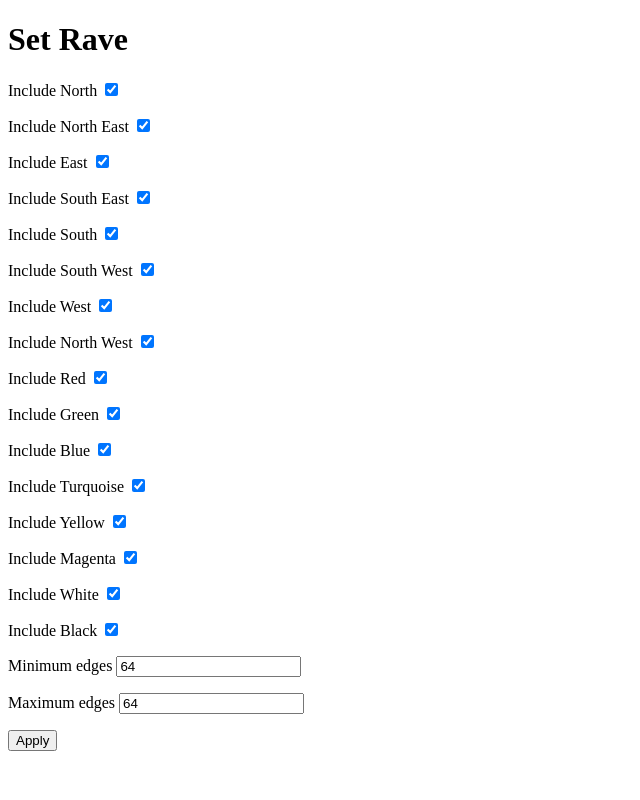
After one commit to RieCo432/sicrib, a Flask app: page /setrave in a window 1280 px wide. The commit adds this page. Shown: the whole page, without its empty margins (0-640 px from the left). Run offline with Flask 2, Linux system fonts and the light colour scheme.

Commit message:
added rave mode

```diff
--- a/led-controller/room.py
+++ b/led-controller/room.py
@@ -49,7 +49,6 @@ class Room:
             self.demo = False
         except ImportError:
             print("running in demo mode")
-            time.sleep(1)
             self.demo = True
             self.leds = [(0, 0, 0)] * self.num_leds
 
--- a/share/fx_config.json
+++ b/share/fx_config.json
@@ -1 +1 @@
-{"enabled": false, "brightness": 1.0, "effect": "epilepsy", "effect_params": {"static": {"red": 255, "green": 255, "blue": 255, "include_horizontal": true, "include_vertical": true}, "hue_color_span": {"start_index": 0, "starting_hue": 0.0, "ending_hue": 360.0, "speed": 30.0, "compress": 10, "direction": "horizontal", "include_vertical": true, "include_horizontal": true}, "epilepsy": {"include_n": true, "include_ne": true, "include_e": true, "include_se": true, "include_s": true, "include_sw": true, "include_w": true, "include_nw": true, "include_red": true, "include_green": true, "include_blue": true, "include_turquoise": false, "include_yellow": false, "include_magenta": false, "include_white": false, "include_black": true}}, "addons": [{"name": "doorway_tracker", "enabled": true, "style": "middle_out", "blank_color": [0, 0, 0], "enter_color": [0, 255, 0], "exit_color": [255, 0, 0]}]}
+{"enabled": true, "brightness": 1.0, "effect": "rave", "effect_params": {"static": {"red": 255, "green": 255, "blue": 255, "include_horizontal": true, "include_vertical": true}, "hue_color_span": {"start_index": 0, "starting_hue": 0.0, "ending_hue": 360.0, "speed": 30.0, "compress": 10, "direction": "horizontal", "include_vertical": true, "include_horizontal": true}, "epilepsy": {"include_n": true, "include_ne": true, "include_e": true, "include_se": true, "include_s": true, "include_sw": true, "include_w": true, "include_nw": true, "include_red": true, "include_green": true, "include_blue": true, "include_turquoise": false, "include_yellow": false, "include_magenta": false, "include_white": false, "include_black": true}, "rave": {"include_n": true, "include_ne": true, "include_e": true, "include_se": true, "include_s": true, "include_sw": true, "include_w": true, "include_nw": true, "include_red": true, "include_green": true, "include_blue": true, "include_turquoise": true, "include_yellow": true, "include_magenta": true, "include_white": true, "include_black": true, "min_edges": 64, "max_edges": 64}}, "addons": [{"name": "doorway_tracker", "enabled": true, "style": "middle_out", "blank_color": [0, 0, 0], "enter_color": [0, 255, 0], "exit_color": [255, 0, 0]}]}
--- a/web-server/app.py
+++ b/web-server/app.py
@@ -1,7 +1,7 @@
 #! /usr/bin/python
 
 from flask import Flask, render_template, flash, redirect, url_for, request
-from forms import HueColorSpanForm, DoorwayTrackerForm, IndexForm, StaticForm, EpilepsyForm
+from forms import HueColorSpanForm, DoorwayTrackerForm, IndexForm, StaticForm, EpilepsyForm, RaveForm
 import json
 import os
 
@@ -176,6 +176,60 @@ def set_epilepsy():
         return render_template("epilepsy.html", form=form)
 
 
+@app.route("/setrave", methods=["GET", "POST"])
+def set_rave():
+    fx_config = get_current_fx_data()
+    form = RaveForm()
+    if form.validate_on_submit():
+        flash("Effect paramters accepted")
+        fx_config["effect_params"]["rave"]["include_n"] = form.include_n.data
+        fx_config["effect_params"]["rave"]["include_ne"] = form.include_ne.data
+        fx_config["effect_params"]["rave"]["include_e"] = form.include_e.data
+        fx_config["effect_params"]["rave"]["include_se"] = form.include_se.data
+        fx_config["effect_params"]["rave"]["include_s"] = form.include_s.data
+        fx_config["effect_params"]["rave"]["include_sw"] = form.include_sw.data
+        fx_config["effect_params"]["rave"]["include_w"] = form.include_w.data
+        fx_config["effect_params"]["rave"]["include_nw"] = form.include_nw.data
+
+        fx_config["effect_params"]["rave"]["include_red"] = form.include_red.data
+        fx_config["effect_params"]["rave"]["include_green"] = form.include_green.data
+        fx_config["effect_params"]["rave"]["include_blue"] = form.include_blue.data
+        fx_config["effect_params"]["rave"]["include_turquoise"] = form.include_turquoise.data
+        fx_config["effect_params"]["rave"]["include_yellow"] = form.include_yellow.data
+        fx_config["effect_params"]["rave"]["include_magenta"] = form.include_magenta.data
+        fx_config["effect_params"]["rave"]["include_white"] = form.include_white.data
+        fx_config["effect_params"]["rave"]["include_black"] = form.include_black.data
+
+        fx_config["effect_params"]["rave"]["min_edges"] = form.min_edges.data
+        fx_config["effect_params"]["rave"]["max_edges"] = form.max_edges.data
+
+        set_current_fx_data(fx_config)
+        return redirect(url_for("index"))
+    else:
+        form.include_n.data = fx_config["effect_params"]["rave"]["include_n"]
+        form.include_ne.data = fx_config["effect_params"]["rave"]["include_ne"]
+        form.include_e.data = fx_config["effect_params"]["rave"]["include_e"]
+        form.include_se.data = fx_config["effect_params"]["rave"]["include_se"]
+        form.include_s.data = fx_config["effect_params"]["rave"]["include_s"]
+        form.include_sw.data = fx_config["effect_params"]["rave"]["include_sw"]
+        form.include_w.data = fx_config["effect_params"]["rave"]["include_w"]
+        form.include_nw.data = fx_config["effect_params"]["rave"]["include_nw"]
+
+        form.include_red.data = fx_config["effect_params"]["rave"]["include_red"]
+        form.include_green.data = fx_config["effect_params"]["rave"]["include_green"]
+        form.include_blue.data = fx_config["effect_params"]["rave"]["include_blue"]
+        form.include_turquoise.data = fx_config["effect_params"]["rave"]["include_turquoise"]
+        form.include_yellow.data = fx_config["effect_params"]["rave"]["include_yellow"]
+        form.include_magenta.data = fx_config["effect_params"]["rave"]["include_magenta"]
+        form.include_white.data = fx_config["effect_params"]["rave"]["include_white"]
+        form.include_black.data = fx_config["effect_params"]["rave"]["include_black"]
+
+        form.min_edges.data = fx_config["effect_params"]["rave"]["min_edges"]
+        form.max_edges.data = fx_config["effect_params"]["rave"]["max_edges"]
+
+        return render_template("rave.html", form=form)
+
+
 @app.route("/setdoorwaytracker", methods=["GET", "POST"])
 def set_doorway_tracker():
     current_addons = []
--- a/web-server/forms.py
+++ b/web-server/forms.py
@@ -7,7 +7,7 @@ class IndexForm(FlaskForm):
     enabled = BooleanField("enabled")
     brightness = DecimalField("brightness")
     effect = RadioField("effect", choices=["hue_color_span_rainbow", "hue_color_span_cycle",
-                                           "christmas_animation", "static", "epilepsy", "none"])
+                                           "christmas_animation", "static", "epilepsy", "rave", "none"])
     submit = SubmitField("Apply")
 
 
@@ -45,6 +45,31 @@ class EpilepsyForm(FlaskForm):
     submit = SubmitField("Apply")
 
 
+class RaveForm(FlaskForm):
+    include_n = BooleanField("Include North")
+    include_ne = BooleanField("Include North East")
+    include_e = BooleanField("Include East")
+    include_se = BooleanField("Include South East")
+    include_s = BooleanField("Include South")
+    include_sw = BooleanField("Include South West")
+    include_w = BooleanField("Include West")
+    include_nw = BooleanField("Include North West")
+
+    include_red = BooleanField("Include Red")
+    include_green = BooleanField("Include Green")
+    include_blue = BooleanField("Include Blue")
+    include_turquoise = BooleanField("Include Turquoise")
+    include_yellow = BooleanField("Include Yellow")
+    include_magenta = BooleanField("Include Magenta")
+    include_black = BooleanField("Include Black")
+    include_white = BooleanField("Include White")
+
+    min_edges = IntegerField("Minimum edges")
+    max_edges = IntegerField("Maximum edges")
+
+    submit = SubmitField("Apply")
+
+
 class StaticForm(FlaskForm):
     red = IntegerField("red")
     green = IntegerField("green")
--- a/web-server/templates/index.html
+++ b/web-server/templates/index.html
@@ -42,6 +42,7 @@
     <a href="/sethuecolorspan">Configure Hue Color Span</a><br><br>
     <a href="/setstatic">Configure Static</a><br><br>
     <a href="/setepilepsy">Configure epilepsy</a><br><br>
+    <a href="/setrave">Configure rave</a><br><br>
     <a href="/setdoorwaytracker">Configure Doorway Tracker</a>
 
 {% endblock %}
--- /dev/null
+++ b/web-server/templates/rave.html
@@ -0,0 +1,134 @@
+{% extends "base.html" %}
+{% block content %}
+     <h1>Set Rave</h1>
+     <form action="" method="post" novalidate>
+         {{ form.hidden_tag() }}
+         <p>
+             {{ form.include_n.label }}
+             {{ form.include_n() }}
+             {% for error in form.include_n.errors %}
+                 <span style="color: red;">[{{ error }}]</span>
+             {% endfor %}
+         </p>
+        <p>
+             {{ form.include_ne.label }}
+             {{ form.include_ne() }}
+             {% for error in form.include_ne.errors %}
+                 <span style="color: red;">[{{ error }}]</span>
+             {% endfor %}
+         </p>
+        <p>
+             {{ form.include_e.label }}
+             {{ form.include_e() }}
+             {% for error in form.include_e.errors %}
+                 <span style="color: red;">[{{ error }}]</span>
+             {% endfor %}
+         </p>
+        <p>
+             {{ form.include_se.label }}
+             {{ form.include_se() }}
+             {% for error in form.include_se.errors %}
+                 <span style="color: red;">[{{ error }}]</span>
+             {% endfor %}
+         </p>
+        <p>
+             {{ form.include_s.label }}
+             {{ form.include_s() }}
+             {% for error in form.include_s.errors %}
+                 <span style="color: red;">[{{ error }}]</span>
+             {% endfor %}
+         </p>
+        <p>
+             {{ form.include_sw.label }}
+             {{ form.include_sw() }}
+             {% for error in form.include_sw.errors %}
+                 <span style="color: red;">[{{ error }}]</span>
+             {% endfor %}
+         </p>
+        <p>
+             {{ form.include_w.label }}
+             {{ form.include_w() }}
+             {% for error in form.include_w.errors %}
+                 <span style="color: red;">[{{ error }}]</span>
+             {% endfor %}
+         </p>
+        <p>
+             {{ form.include_nw.label }}
+             {{ form.include_nw() }}
+             {% for error in form.include_nw.errors %}
+                 <span style="color: red;">[{{ error }}]</span>
+             {% endfor %}
+         </p>
+        <p>
+             {{ form.include_red.label }}
+             {{ form.include_red() }}
+             {% for error in form.include_red.errors %}
+                 <span style="color: red;">[{{ error }}]</span>
+             {% endfor %}
+         </p>
+        <p>
+             {{ form.include_green.label }}
+             {{ form.include_green() }}
+             {% for error in form.include_green.errors %}
+                 <span style="color: red;">[{{ error }}]</span>
+             {% endfor %}
+         </p>
+        <p>
+             {{ form.include_blue.label }}
+             {{ form.include_blue() }}
+             {% for error in form.include_blue.errors %}
+                 <span style="color: red;">[{{ error }}]</span>
+             {% endfor %}
+         </p>
+        <p>
+             {{ form.include_turquoise.label }}
+             {{ form.include_turquoise() }}
+             {% for error in form.include_turquoise.errors %}
+                 <span style="color: red;">[{{ error }}]</span>
+             {% endfor %}
+         </p>
+        <p>
+             {{ form.include_yellow.label }}
+             {{ form.include_yellow() }}
+             {% for error in form.include_yellow.errors %}
+                 <span style="color: red;">[{{ error }}]</span>
+             {% endfor %}
+         </p>
+        <p>
+             {{ form.include_magenta.label }}
+             {{ form.include_magenta() }}
+             {% for error in form.include_magenta.errors %}
+                 <span style="color: red;">[{{ error }}]</span>
+             {% endfor %}
+         </p>
+        <p>
+             {{ form.include_white.label }}
+             {{ form.include_white() }}
+             {% for error in form.include_white.errors %}
+                 <span style="color: red;">[{{ error }}]</span>
+             {% endfor %}
+         </p>
+        <p>
+             {{ form.include_black.label }}
+             {{ form.include_black() }}
+             {% for error in form.include_black.errors %}
+                 <span style="color: red;">[{{ error }}]</span>
+             {% endfor %}
+         </p>
+        <p>
+             {{ form.min_edges.label }}
+             {{ form.min_edges() }}
+             {% for error in form.min_edges.errors %}
+                 <span style="color: red;">[{{ error }}]</span>
+             {% endfor %}
+         </p>
+        <p>
+             {{ form.max_edges.label }}
+             {{ form.max_edges() }}
+             {% for error in form.max_edges.errors %}
+                 <span style="color: red;">[{{ error }}]</span>
+             {% endfor %}
+         </p>
+         <p>{{ form.submit() }}</p>
+     </form>
+{% endblock %}
```
Also changed, not shown: led-controller/main.py (+46 -0 lines).
